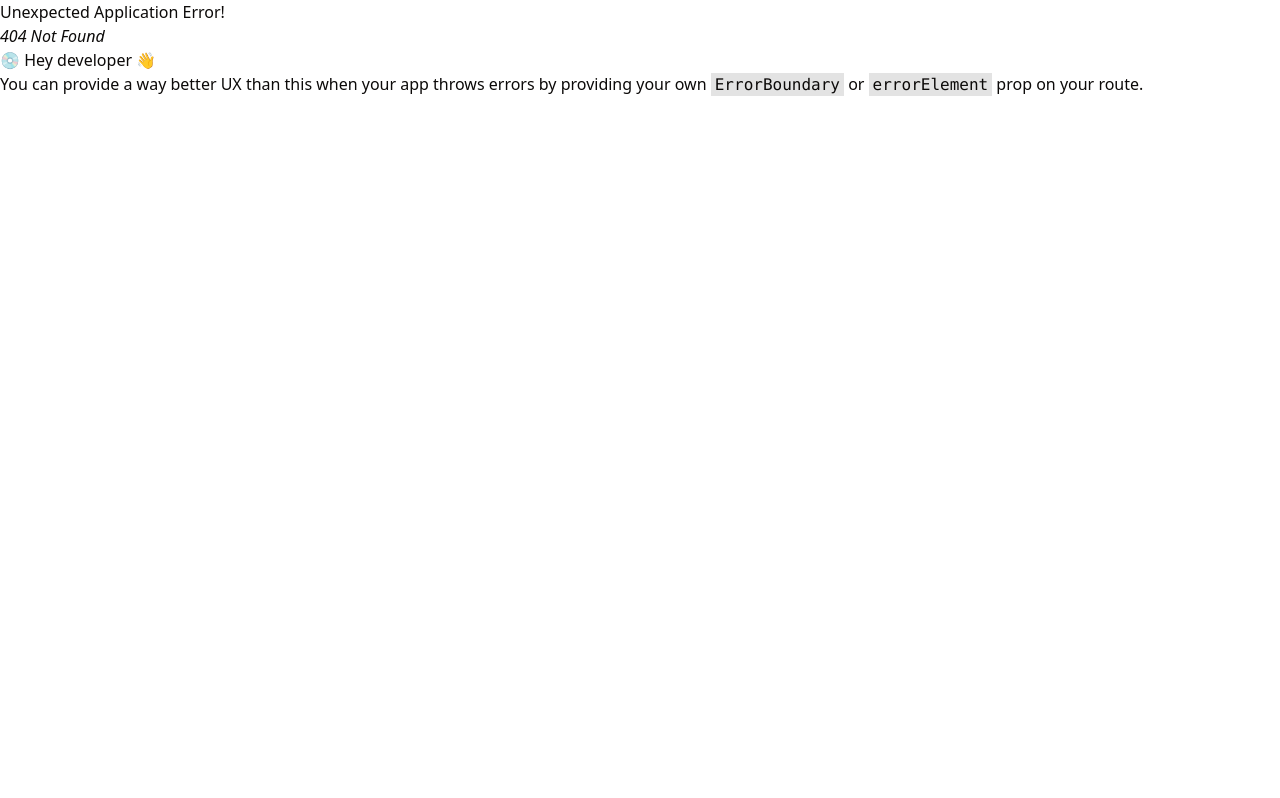
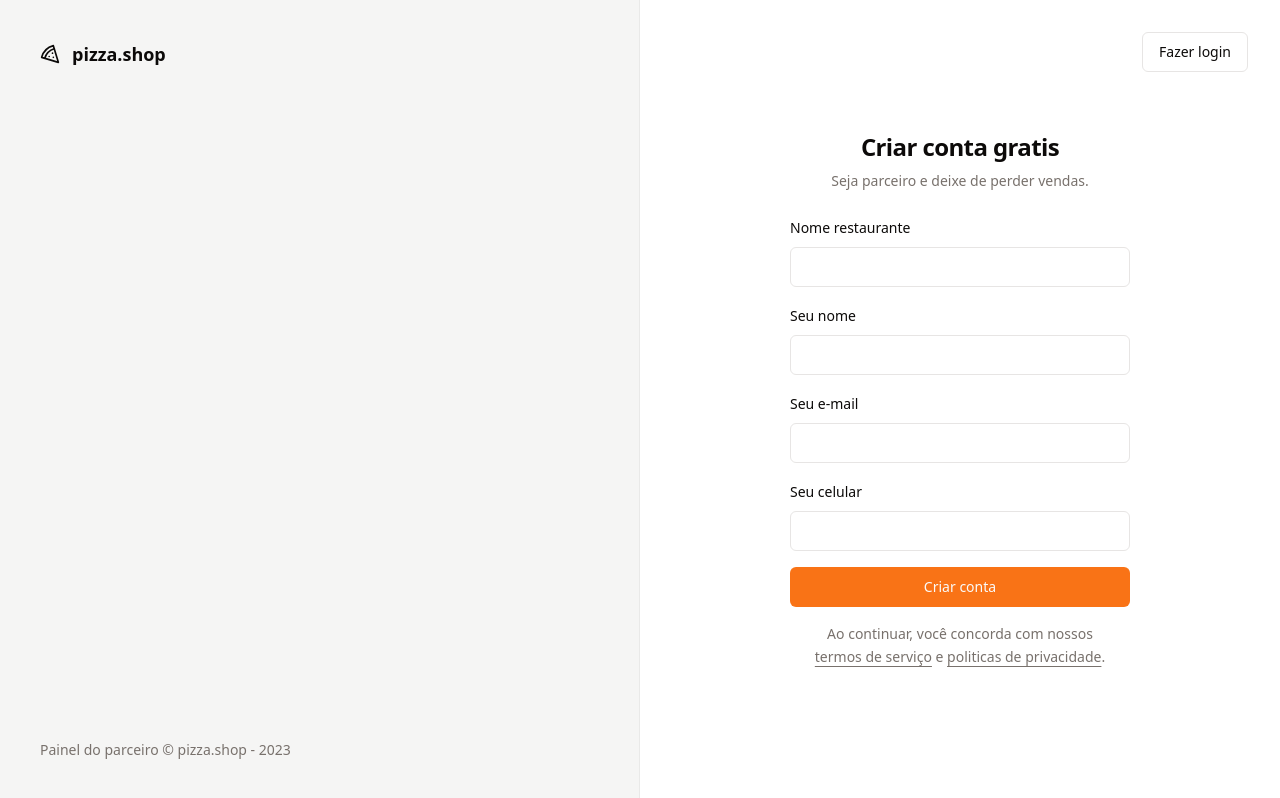
Before and after one commit to Nata07/pizzashop-web, a React (Vite) app: page /sign-up in a window 1280 px wide. Before the commit this address had no page. Built offline with nearby package versions, Linux system fonts and the light colour scheme.

Commit message:
feat: added sign-up page

```diff
--- a/src/pages/auth/sign-in.tsx
+++ b/src/pages/auth/sign-in.tsx
@@ -1,5 +1,6 @@
 import { Helmet } from 'react-helmet-async'
 import { useForm } from 'react-hook-form'
+import { Link, useNavigate } from 'react-router-dom'
 import { toast } from 'sonner'
 import { z } from 'zod'
 
@@ -14,16 +15,26 @@
 type SignInForm = z.infer<typeof signInForm>
 
 export function SignIn() {
+  const navigate = useNavigate()
   const { register, handleSubmit } = useForm<SignInForm>()
 
   function handleSignIn(data: SignInForm) {
-    toast.success('Enviamos um link de autentição para seu email')
+    console.log(data)
+    toast.success('Enviamos um link de autentição para seu email', {
+      action: {
+        label: 'Login',
+        onClick: () => navigate('/sign-in'),
+      },
+    })
   }
   return (
     <>
       <Helmet title="Login" />
       <div className="p-8">
-        <div className="flex w-[320px] flex-col justify-center gap-6">
+        <Button variant="outline" asChild className="absolute right-8 top-8">
+          <Link to="/sign-up">Novo estabelecimento</Link>
+        </Button>
+        <div className="flex w-[340px] flex-col justify-center gap-6">
           <div className="flex flex-col gap-2 text-center">
             <h1 className="text-2xl font-bold tracking-tight">
               Acessar Painel
@@ -36,11 +47,11 @@
           <form onSubmit={handleSubmit(handleSignIn)} className="space-y-4">
             <div className="space-y-2">
               <Label htmlFor="email">Seu e-mail</Label>
-              <Input id="email" type="email" />
+              <Input id="email" type="email" {...register('email')} />
             </div>
 
             <Button className="w-full" type="submit">
-              Accesar painel
+              Acessar painel
             </Button>
           </form>
         </div>
--- /dev/null
+++ b/src/pages/auth/sign-up.tsx
@@ -0,0 +1,95 @@
+import { Helmet } from 'react-helmet-async'
+import { useForm } from 'react-hook-form'
+import { Link, useNavigate } from 'react-router-dom'
+import { toast } from 'sonner'
+import { z } from 'zod'
+
+import { Button } from '@/components/ui/button'
+import { Input } from '@/components/ui/input'
+import { Label } from '@/components/ui/label'
+
+const signUpForm = z.object({
+  restaurantName: z.string().email(),
+  managerName: z.string().email(),
+  email: z.string().email(),
+  phone: z.string().email(),
+})
+
+type SignUpForm = z.infer<typeof signUpForm>
+
+export function SignUp() {
+  const navigate = useNavigate()
+  const { register, handleSubmit } = useForm<SignUpForm>()
+
+  function handleSignUp(data: SignUpForm) {
+    console.log(data)
+    toast.success('Restaurante cadastrado com sucesso', {
+      action: {
+        label: 'Login',
+        onClick: () => navigate('/sign-in'),
+      },
+    })
+  }
+  return (
+    <>
+      <Helmet title="Cadastro" />
+      <div className="p-8">
+        <Button variant="outline" asChild className="absolute right-8 top-8">
+          <Link to="/sign-in">Fazer login</Link>
+        </Button>
+        <div className="flex w-[340px] flex-col justify-center gap-6">
+          <div className="flex flex-col gap-2 text-center">
+            <h1 className="text-2xl font-bold tracking-tight">
+              Criar conta gratis
+            </h1>
+            <p className="text-sm text-muted-foreground">
+              Seja parceiro e deixe de perder vendas.
+            </p>
+          </div>
+
+          <form onSubmit={handleSubmit(handleSignUp)} className="space-y-4">
+            <div className="space-y-2">
+              <Label htmlFor="restaurantName">Nome restaurante</Label>
+              <Input
+                id="restaurantName"
+                type="text"
+                {...register('restaurantName')}
+              />
+            </div>
+            <div className="space-y-2">
+              <Label htmlFor="managerName">Seu nome</Label>
+              <Input
+                id="managerName"
+                type="text"
+                {...register('managerName')}
+              />
+            </div>
+            <div className="space-y-2">
+              <Label htmlFor="email">Seu e-mail</Label>
+              <Input id="email" type="email" {...register('email')} />
+            </div>
+            <div className="space-y-2">
+              <Label htmlFor="phone">Seu celular</Label>
+              <Input id="phone" type="text" {...register('phone')} />
+            </div>
+
+            <Button className="w-full" type="submit">
+              Criar conta
+            </Button>
+            <p className="px-6 text-center text-sm leading-relaxed text-muted-foreground">
+              Ao continuar, você concorda com nossos{' '}
+              <a className="underline underline-offset-4" href="">
+                termos de serviço
+              </a>{' '}
+              e{' '}
+              <a className="underline underline-offset-4" href="">
+                politicas de privacidade
+              </a>
+              .
+            </p>
+          </form>
+        </div>
+      </div>
+    </>
+  )
+}
--- a/src/routes.tsx
+++ b/src/routes.tsx
@@ -4,6 +4,7 @@
 import { AuthLayout } from './pages/_layouts/auth'
 import { Dashboard } from './pages/app/dashboard'
 import { SignIn } from './pages/auth/sign-in'
+import { SignUp } from './pages/auth/sign-up'
 
 export const router = createBrowserRouter([
   {
@@ -14,6 +15,9 @@
   {
     path: '/',
     element: <AuthLayout />,
-    children: [{ path: '/sign-in', element: <SignIn /> }],
+    children: [
+      { path: '/sign-in', element: <SignIn /> },
+      { path: '/sign-up', element: <SignUp /> },
+    ],
   },
 ])
```
